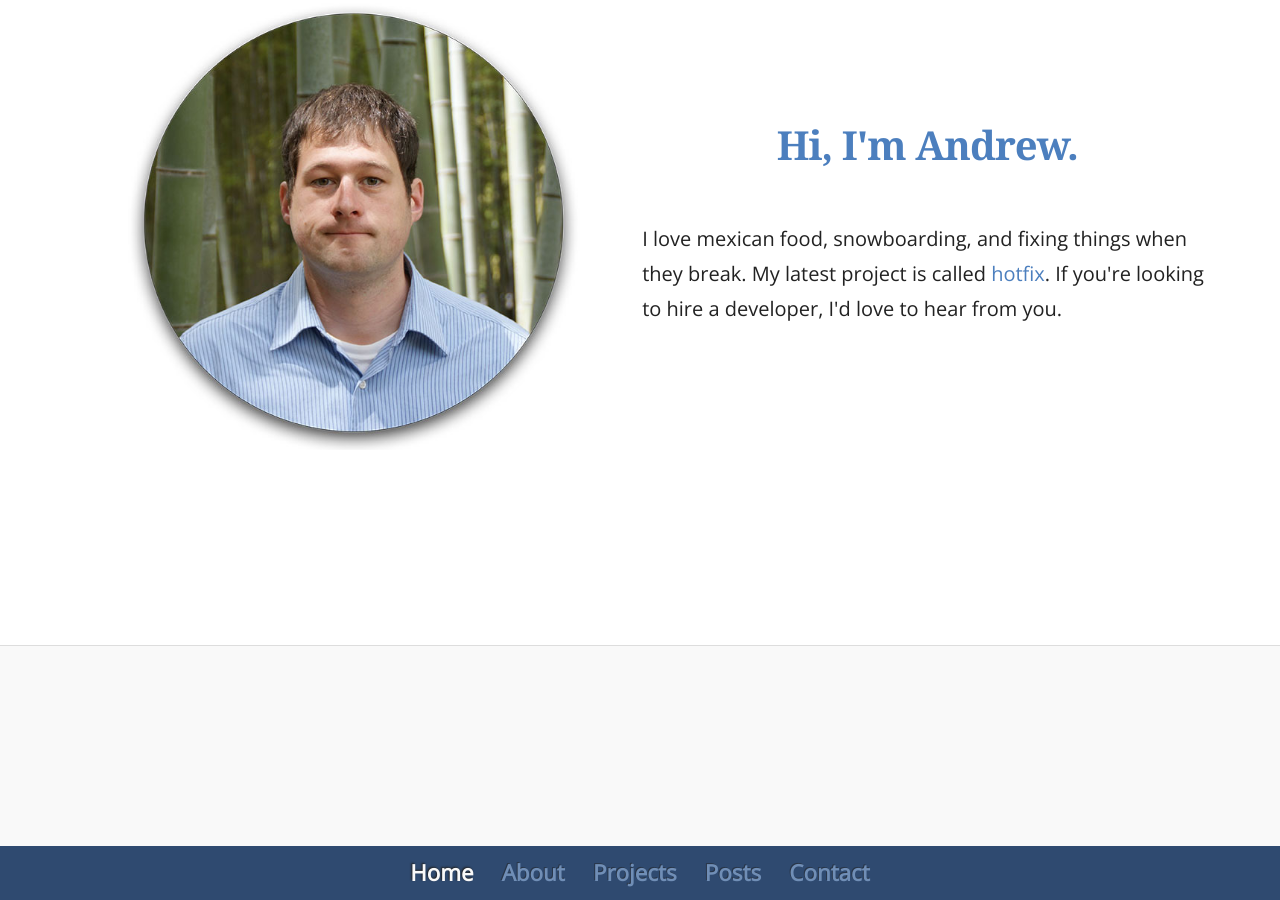
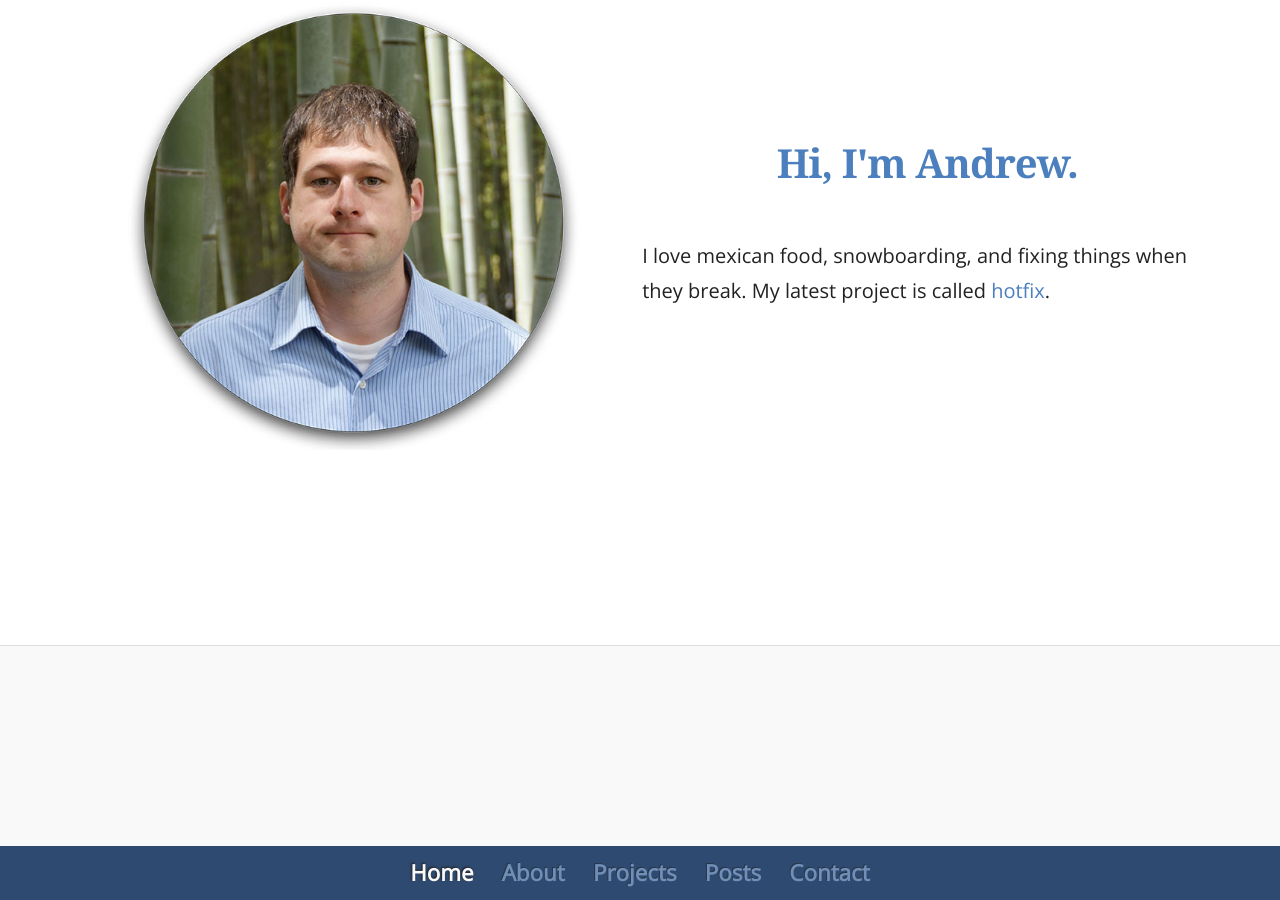
Before and after one commit to karsumit94/andrewholsted.github.io, a Jekyll site: the page built from index.html, in a window 1280 px wide and 900 px high, scrolled down 201 px. Built offline with Jekyll 4.4.1, drawn with Linux system fonts in a browser that asks for light colours; nearby versions of some CDN libraries; some web fonts are replaced; Markdown is read by kramdown in place of the engine named in the settings; some of the changed text lies outside the part shown.

Commit message:
Update about me

```diff
--- a/index.html
+++ b/index.html
@@ -11,7 +11,7 @@ title: "Home"
 	  			<h1>Hi, I'm Andrew. </h1>
 
 		  		<p>
-			  		I love mexican food, snowboarding, and fixing things when they break. My latest project is called <a href ="https://chrome.google.com/webstore/detail/hotfix/bfmckmhcljhakgkngnfjhmmffaabdafi">hotfix</a>. If you're looking to hire a developer, I'd love to hear from you.
+			  		I love mexican food, snowboarding, and fixing things when they break. My latest project is called <a href ="https://chrome.google.com/webstore/detail/hotfix/bfmckmhcljhakgkngnfjhmmffaabdafi">hotfix</a>.
 			  	</p>
 		  	</div>
 		</div>
```
Also changed, not shown: other parts of index.html (+1 -1 lines).
